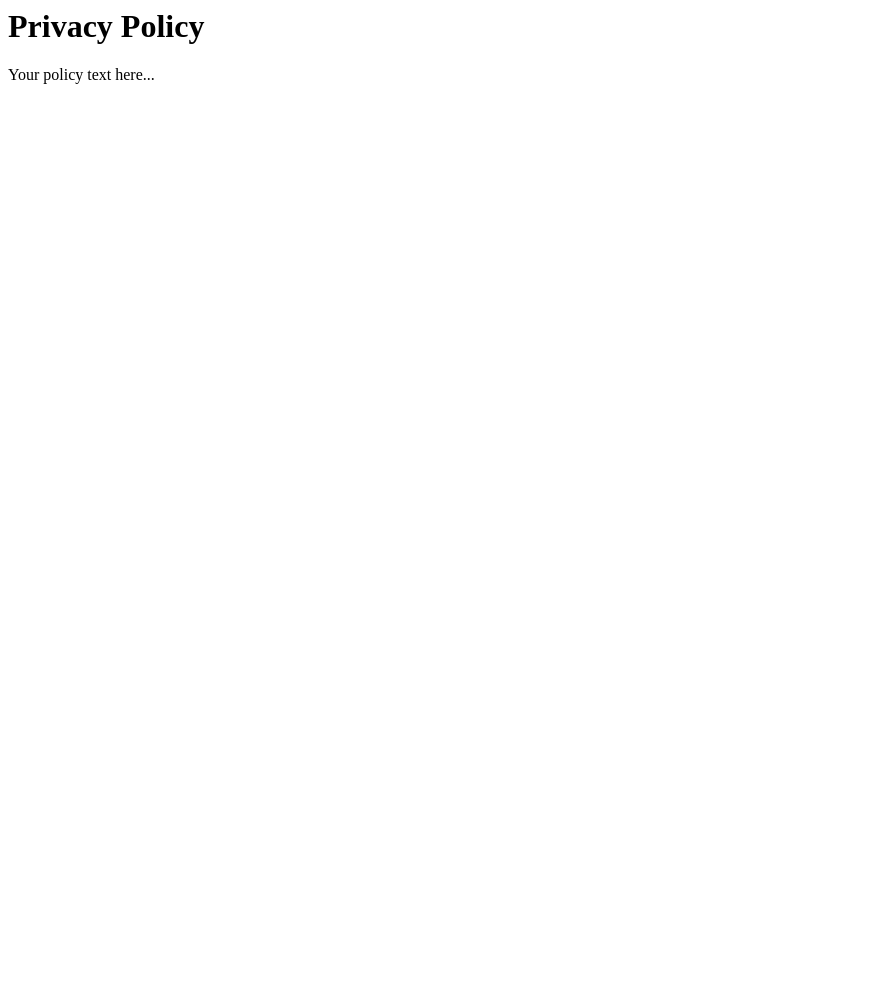
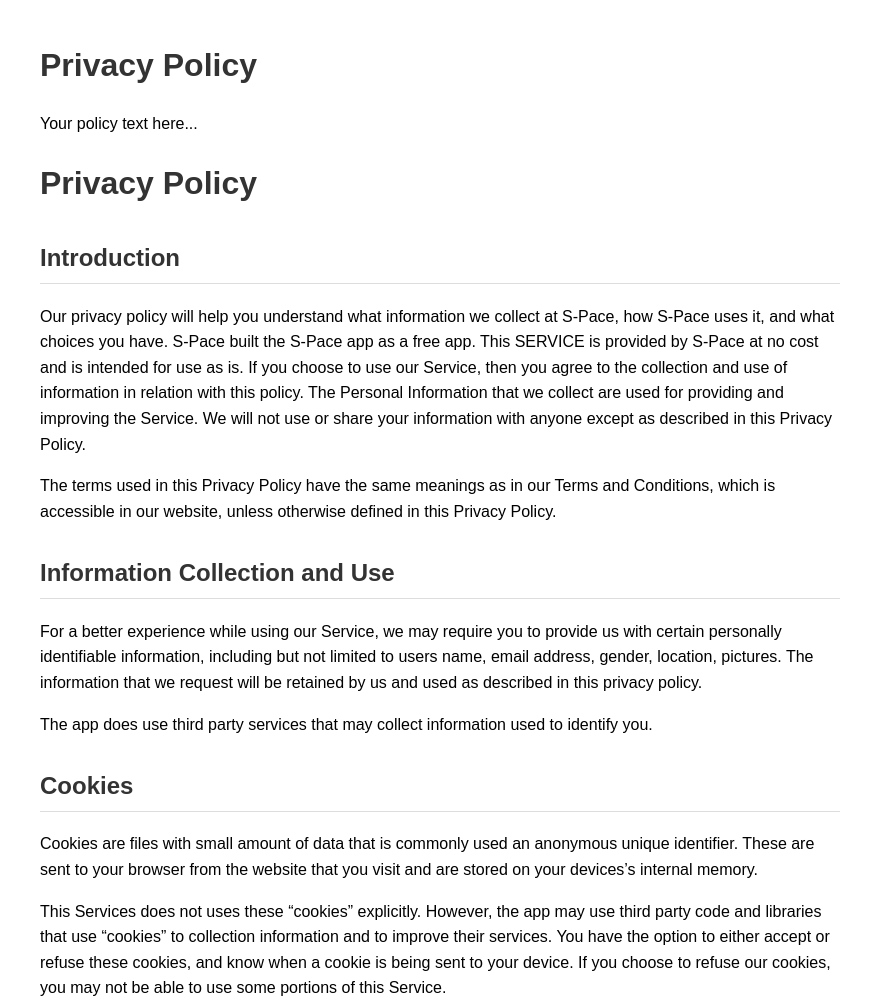
Before and after one commit to ugurbayraktar/space-privacy, a plain HTML site: page index.html in a window 1280 px wide. Shown: the whole page, without its empty margins (0-890 px from the left). Before the commit the page ends 800 px from the top, so only its background shows below. Drawn offline with Linux system fonts and the light colour scheme.

Commit message:
Update index.html

```diff
--- a/index.html
+++ b/index.html
@@ -5,3 +5,63 @@
     <p>Your policy text here...</p>
   </body>
 </html>
+
+<html lang="en">
+<head>
+  <meta charset="UTF-8">
+  <title>Privacy Policy - S-Pace</title>
+  <style>
+    body {
+      font-family: Arial, sans-serif;
+      line-height: 1.6;
+      margin: 40px;
+      max-width: 800px;
+    }
+    h1, h2 {
+      color: #333;
+    }
+    h1 {
+      margin-bottom: 20px;
+    }
+    h2 {
+      margin-top: 30px;
+      border-bottom: 1px solid #ddd;
+      padding-bottom: 5px;
+    }
+  </style>
+</head>
+<body>
+  <h1>Privacy Policy</h1>
+
+  <h2>Introduction</h2>
+  <p>
+    Our privacy policy will help you understand what information we collect at S-Pace, how S-Pace uses it,
+    and what choices you have. S-Pace built the S-Pace app as a free app. This SERVICE is provided by S-Pace
+    at no cost and is intended for use as is. If you choose to use our Service, then you agree to the collection
+    and use of information in relation with this policy. The Personal Information that we collect are used for
+    providing and improving the Service. We will not use or share your information with anyone except as
+    described in this Privacy Policy.
+  </p>
+  <p>
+    The terms used in this Privacy Policy have the same meanings as in our Terms and Conditions, which is accessible
+    in our website, unless otherwise defined in this Privacy Policy.
+  </p>
+
+  <h2>Information Collection and Use</h2>
+  <p>
+    For a better experience while using our Service, we may require you to provide us with certain personally
+    identifiable information, including but not limited to users name, email address, gender, location, pictures.
+    The information that we request will be retained by us and used as described in this privacy policy.
+  </p>
+  <p>
+    The app does use third party services that may collect information used to identify you.
+  </p>
+
+  <h2>Cookies</h2>
+  <p>
+    Cookies are files with small amount of data that is commonly used an anonymous unique identifier.
+    These are sent to your browser from the website that you visit and are stored on your devices’s internal memory.
+  </p>
+  <p>
+   This Services does not uses these “cookies” explicitly. However, the app may use third party code and libraries that use “cookies” to collection information and to improve their services. You have the option to either accept or refuse these cookies, and know when a cookie is being sent to your device. If you choose to refuse our cookies, you may not be able to use some portions of this Service.
+    </p>
```
